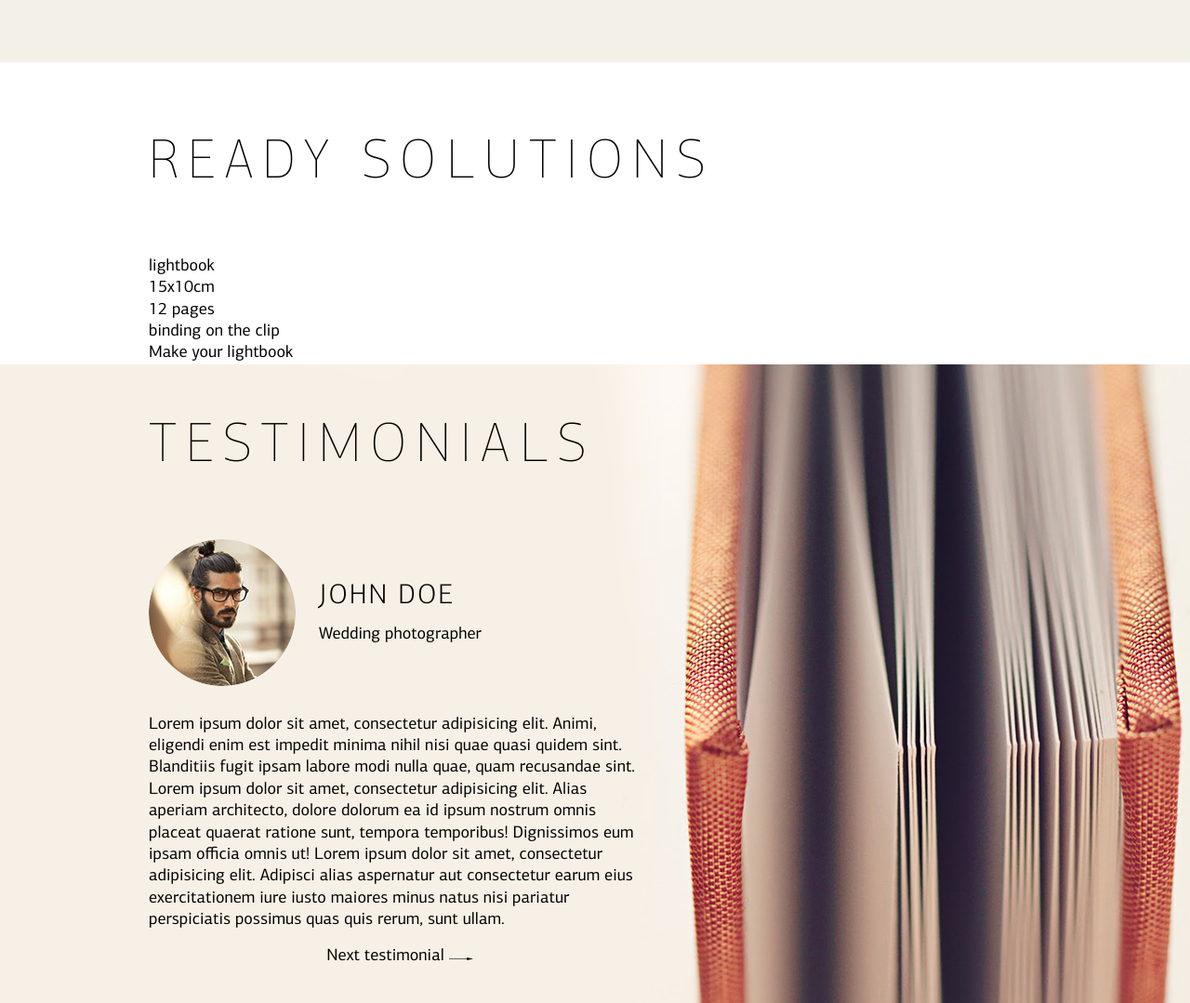
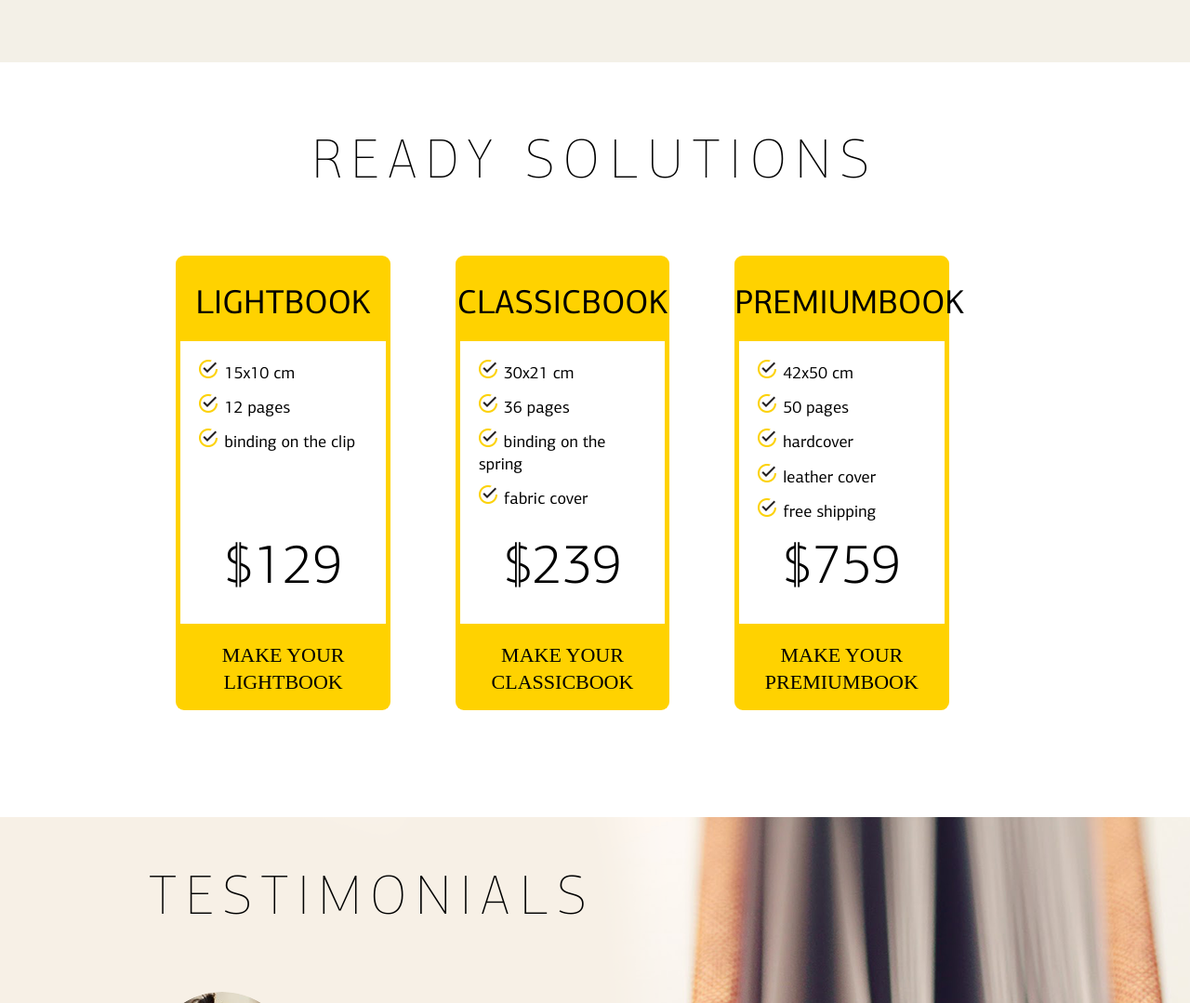
Before and after one commit to fedcalmus/photobook, a website: page index.html in a window 1280 px wide. Shown: the part 1880-2959 px from the top of the page at 93% size. Drawn offline with nearby package versions, Linux system fonts and the light colour scheme; a web font is replaced by a local one.

Commit message:
done with conditions section

```diff
--- a/assets/sass/specific-components/_index.scss
+++ b/assets/sass/specific-components/_index.scss
@@ -103,8 +103,68 @@
 // Solutions
 
 .solutions {
-  .item {
 
+  padding-bottom: 115px;
+
+  .title {
+    text-align: center;
+  }
+
+  .items {
+
+    .item {
+      background-color: $yellow;
+      margin-right: 70px;
+      @include border-radius(9px);
+      width: 24%;
+      position: relative;
+      @include flex();
+      @extend .flexColumn;
+      @extend .spaceBetween;
+
+      .bookType {
+        font-size: $xxl;
+        padding-top: 30px;
+        padding-bottom: 10px;
+        text-transform: uppercase;
+        display: block;
+        text-align: center;
+      }
+
+      .info {
+        background-color: #ffffff;
+        margin: 5px;
+        padding: 20px;
+        height: 65%;
+        @include flex();
+        @extend .flexColumn;
+        @extend .spaceBetween;
+
+      }
+
+      ul {
+        list-style-image: url("../images/check.png");
+        list-style-position: inside;
+
+        li {
+          padding-bottom: 10px;
+        }
+      }
+
+      .price {
+        font-size: $extra;
+        font-family: $light;
+        text-align: center;
+      }
+
+      p {
+        text-align: center;
+        font-family: $thin;
+        font-size: $md;
+        text-transform: uppercase;
+        padding: 15px 0;
+      }
+    }
   }
 }
 
@@ -120,8 +180,6 @@
     max-width: 530px;
 
     .item {
-
-
 
       .image {
 
@@ -175,7 +233,6 @@
           font-family: $light;
           margin-bottom: 6px;
         }
-
       }
 
       .content {
@@ -183,6 +240,7 @@
         background-color: $creamy;
         @include border-bottom-radius(7px);
         line-height: 25px;
+        height: 75%;
 
         &:last-child {
           span {
@@ -191,6 +249,7 @@
             color: $red;
           }
         }
+
         ul {
           list-style-type: inherit;
         }
--- a/assets/sass/utilities/_fonts.scss
+++ b/assets/sass/utilities/_fonts.scss
@@ -1,6 +1,6 @@
 /* Fonts */
 
-// Import PFAgora Thin
+// Import PFAgora XThin
 
 @font-face {
   font-family: "PFAgora XThin";
@@ -8,6 +8,18 @@
   url("../fonts/PFAgoraSansPro-XThin/PFAgoraSansPro-XThin.woff") format("woff"),
   url("../fonts/PFAgoraSansPro-XThin/PFAgoraSansPro-XThin.ttf") format("truetype"),
   url("../fonts/PFAgoraSansPro-XThin/PFAgoraSansPro-XThin.svg") format("svg");
+  font-weight: normal;
+  font-style: normal;
+}
+
+// Import PFAgora Thin
+
+@font-face {
+  font-family: "PFAgora Thin";
+  src: url("../fonts/PFAgoraSansPro-Thin/PFAgoraSansPro-Thin.eot"),
+  url("../fonts/PFAgoraSansPro-Thin/PFAgoraSansPro-Thin.woff") format("woff"),
+  url("../fonts/PFAgoraSansPro-Thin/PFAgoraSansPro-Thin.ttf") format("truetype"),
+  url("../fonts/PFAgoraSansPro-Thin/PFAgoraSansPro-Thin.svg") format("svg");
   font-weight: normal;
   font-style: normal;
 }
--- a/assets/sass/utilities/_settings.scss
+++ b/assets/sass/utilities/_settings.scss
@@ -21,6 +21,7 @@ $red: #e11a27;
 // font-family
 
 $xthin: PFAgora XThin;
+$thin: PFAgora Thin;
 $light: PFAgora Light;
 $regular: PFAgora Regular;
 $bold: PFAgora Bold;
--- a/index.html
+++ b/index.html
@@ -117,15 +117,45 @@
 <section class="solutions pt70">
     <div class="container">
         <span class="title pb60 block">Ready solutions</span>
-        <div class="items">
+        <div class="items flex justifyCenter">
             <div class="item">
-                <span>lightbook</span>
+                <span class="bookType">lightbook</span>
+                <div class="info">
                     <ul>
-                    <li>15x10cm</li>
+                        <li>15x10 cm</li>
                         <li>12 pages</li>
                         <li>binding on the clip</li>
                     </ul>
+                    <span class="price">$129</span>
+                </div>
                 <p>Make your <span>lightbook</span></p>
+            </div>
+            <div class="item">
+                <span class="bookType">classicbook</span>
+                <div class="info">
+                    <ul>
+                        <li>30x21 cm</li>
+                        <li>36 pages</li>
+                        <li>binding on the spring</li>
+                        <li>fabric cover</li>
+                    </ul>
+                    <span class="price">$239</span>
+                </div>
+                <p>Make your <span>classicbook</span></p>
+            </div>
+            <div class="item">
+                <span class="bookType">premiumbook</span>
+                <div class="info">
+                <ul>
+                    <li>42x50 cm</li>
+                    <li>50 pages</li>
+                    <li>hardcover</li>
+                    <li>leather cover</li>
+                    <li>free shipping</li>
+                </ul>
+                <span class="price">$759</span>
+                </div>
+                <p>Make your <span>premiumbook</span></p>
             </div>
         </div>
     </div>
```
Also changed, not shown: assets/sass/utilities/_display.scss (line endings or trailing spaces), assets/style/main.css, 1 other file. Lines whose indentation alone changed are shown as unchanged.
